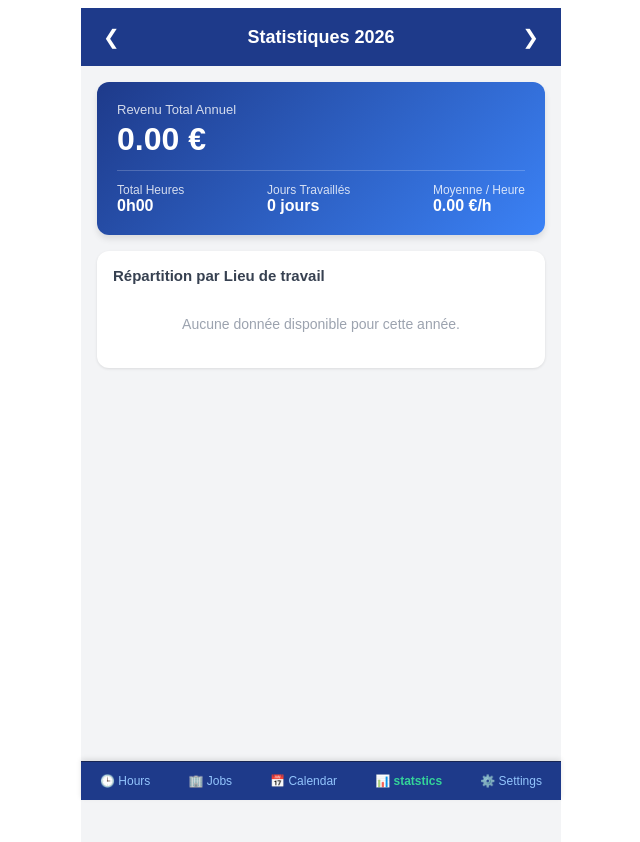
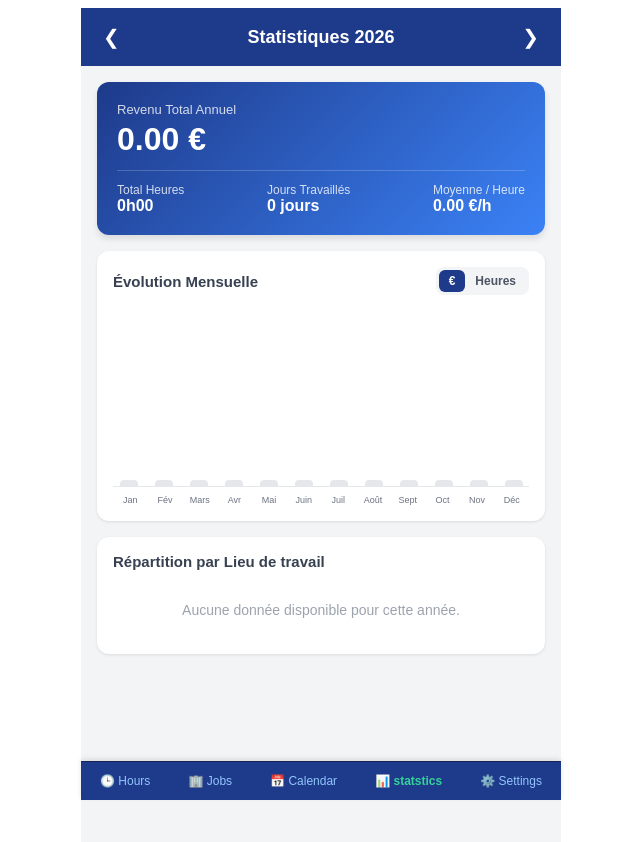
Before and after one commit to NminaN85/Monshift, a Next.js app: page /stats in a window 1280 px wide. Shown: the top 842 px of the page, without its empty margins (319-959 px from the left). Built offline with nearby package versions, Linux system fonts and the light colour scheme.

Commit message:
Add multilingual support for statistics page

```diff
--- a/src/app/stats/page.tsx
+++ b/src/app/stats/page.tsx
@@ -14,18 +14,71 @@ interface DayRecord {
 }
 interface Job { id: string; name: string; rate: number; color: string; }
 
+const monthsData: Record<string, string[]> = {
+  fr: ["Jan", "Fév", "Mars", "Avr", "Mai", "Juin", "Juil", "Août", "Sept", "Oct", "Nov", "Déc"],
+  en: ["Jan", "Feb", "Mar", "Apr", "May", "Jun", "Jul", "Aug", "Sep", "Oct", "Nov", "Dec"],
+  ar: ["يناير", "فبراير", "مارس", "أبريل", "مايو", "يونيو", "يوليو", "أغسطس", "سبتمبر", "أكتوبر", "نوفمبر", "ديسمبر"]
+};
+
+const texts: Record<string, any> = {
+  fr: {
+    statsTitle: "Statistiques",
+    totalYear: "Revenu Total Annuel",
+    totalHours: "Total Heures",
+    workedDays: "Jours Travaillés",
+    avgRate: "Moyenne / Heure",
+    monthlyEvolution: "Évolution Mensuelle",
+    jobBreakdown: "Répartition par Lieu de travail",
+    noData: "Aucune donnée disponible pour cette année.",
+    hoursLabel: "Heures",
+    daysUnit: "jours"
+  },
+  en: {
+    statsTitle: "Statistics",
+    totalYear: "Total Annual Revenue",
+    totalHours: "Total Hours",
+    workedDays: "Worked Days",
+    avgRate: "Average / Hour",
+    monthlyEvolution: "Monthly Evolution",
+    jobBreakdown: "Job Breakdown",
+    noData: "No data available for this year.",
+    hoursLabel: "Hours",
+    daysUnit: "days"
+  },
+  ar: {
+    statsTitle: "الإحصائيات",
+    totalYear: "إجمالي الدخل السنوي",
+    totalHours: "إجمالي الساعات",
+    workedDays: "الأيام المكتملة",
+    avgRate: "المتوسط / الساعة",
+    monthlyEvolution: "التطور الشهري",
+    jobBreakdown: "التوزيع حسب أماكن العمل",
+    noData: "لا توجد بيانات متاحة لهذا العام.",
+    hoursLabel: "ساعات",
+    daysUnit: "أيام"
+  }
+};
+
 export default function StatsPage() {
+  const [lang, setLang] = useState("fr");
   const [currentYear, setCurrentYear] = useState(2026);
   const [history, setHistory] = useState<Record<string, DayRecord>>({});
   const [jobs, setJobs] = useState<Job[]>([]);
+  const [chartType, setChartType] = useState<"amount" | "hours">("amount");
 
   useEffect(() => {
+    const savedLang = localStorage.getItem("monshift_lang");
+    if (savedLang) setLang(savedLang);
+
     const savedHistory = localStorage.getItem("monshift_history");
     if (savedHistory) setHistory(JSON.parse(savedHistory));
 
     const savedJobs = localStorage.getItem("monshift_jobs");
     if (savedJobs) setJobs(JSON.parse(savedJobs));
   }, []);
+
+  const t = texts[lang] || texts["fr"];
+  const monthsShort = monthsData[lang] || monthsData["fr"];
 
   const calculateDayMetrics = (day: DayRecord) => {
     const [startH, startM] = day.startTime.split(":").map(Number);
@@ -48,7 +101,25 @@ export default function StatsPage() {
     return { netMins, amount, job };
   };
 
-  // حساب إحصائيات العام
+  const getMonthlyData = () => {
+    const months = Array(12).fill(0).map(() => ({ mins: 0, amount: 0 }));
+
+    Object.values(history).forEach(day => {
+      const d = new Date(day.date);
+      if (d.getFullYear() === currentYear) {
+        const mIndex = d.getMonth();
+        const metrics = calculateDayMetrics(day);
+        months[mIndex].mins += metrics.netMins;
+        months[mIndex].amount += metrics.amount;
+      }
+    });
+
+    return months;
+  };
+
+  const monthlyData = getMonthlyData();
+  const maxVal = Math.max(...monthlyData.map(m => chartType === "amount" ? m.amount : m.mins / 60), 10);
+
   const getYearStats = () => {
     let totalMins = 0;
     let totalAmount = 0;
@@ -89,59 +160,104 @@ export default function StatsPage() {
   };
 
   const stats = getYearStats();
+  const totalJobAmount = stats.jobBreakdown.reduce((acc, j) => acc + j.amount, 0) || 1;
 
   return (
-    <main style={{ maxWidth: "480px", margin: "0 auto", paddingBottom: "90px", fontFamily: "sans-serif", background: "#f3f4f6", minHeight: "100vh" }}>
+    <main style={{ maxWidth: "480px", margin: "0 auto", paddingBottom: "90px", fontFamily: "sans-serif", background: "#f3f4f6", minHeight: "100vh", direction: lang === "ar" ? "rtl" : "ltr" }}>
 
-      {/* رأس الصفحة */}
       <header style={{ background: "#1e3a8a", color: "white", padding: "16px", display: "flex", justifyContent: "space-between", alignItems: "center" }}>
         <button onClick={() => setCurrentYear(currentYear - 1)} style={{ background: "transparent", border: "none", color: "white", fontSize: "20px", cursor: "pointer" }}>❮</button>
-        <div style={{ fontSize: "18px", fontWeight: "bold" }}>Statistiques {currentYear}</div>
+        <div style={{ fontSize: "18px", fontWeight: "bold" }}>{t.statsTitle} {currentYear}</div>
         <button onClick={() => setCurrentYear(currentYear + 1)} style={{ background: "transparent", border: "none", color: "white", fontSize: "20px", cursor: "pointer" }}>❯</button>
       </header>
 
       <div style={{ padding: "16px" }}>
 
-        {/* البطاقة الرئيسية للإجماليات */}
         <div style={{ background: "linear-gradient(135deg, #1e3a8a 0%, #3b82f6 100%)", color: "white", padding: "20px", borderRadius: "12px", marginBottom: "16px", boxShadow: "0 4px 6px rgba(0,0,0,0.1)" }}>
-          <div style={{ fontSize: "13px", opacity: 0.8, marginBottom: "4px" }}>Revenu Total Annuel</div>
+          <div style={{ fontSize: "13px", opacity: 0.8, marginBottom: "4px" }}>{t.totalYear}</div>
           <div style={{ fontSize: "32px", fontWeight: "bold", marginBottom: "12px" }}>{stats.totalAmount} €</div>
 
           <div style={{ display: "flex", justifyContent: "space-between", borderTop: "1px solid rgba(255,255,255,0.2)", paddingTop: "12px" }}>
             <div>
-              <div style={{ fontSize: "12px", opacity: 0.8 }}>Total Heures</div>
+              <div style={{ fontSize: "12px", opacity: 0.8 }}>{t.totalHours}</div>
               <div style={{ fontSize: "16px", fontWeight: "bold" }}>{stats.formattedTime}</div>
             </div>
             <div>
-              <div style={{ fontSize: "12px", opacity: 0.8 }}>Jours Travaillés</div>
-              <div style={{ fontSize: "16px", fontWeight: "bold" }}>{stats.totalDays} jours</div>
+              <div style={{ fontSize: "12px", opacity: 0.8 }}>{t.workedDays}</div>
+              <div style={{ fontSize: "16px", fontWeight: "bold" }}>{stats.totalDays} {t.daysUnit}</div>
             </div>
             <div>
-              <div style={{ fontSize: "12px", opacity: 0.8 }}>Moyenne / Heure</div>
+              <div style={{ fontSize: "12px", opacity: 0.8 }}>{t.avgRate}</div>
               <div style={{ fontSize: "16px", fontWeight: "bold" }}>{stats.avgRate} €/h</div>
             </div>
           </div>
         </div>
 
-        {/* تفاصيل حسب الوظيفة */}
         <div style={{ background: "white", padding: "16px", borderRadius: "12px", boxShadow: "0 1px 3px rgba(0,0,0,0.1)", marginBottom: "16px" }}>
-          <div style={{ fontWeight: "bold", fontSize: "15px", color: "#374151", marginBottom: "12px" }}>Répartition par Lieu de travail</div>
+          <div style={{ display: "flex", justifyContent: "space-between", alignItems: "center", marginBottom: "16px" }}>
+            <div style={{ fontWeight: "bold", fontSize: "15px", color: "#374151" }}>{t.monthlyEvolution}</div>
+            <div style={{ display: "flex", background: "#f3f4f6", padding: "3px", borderRadius: "8px" }}>
+              <button
+                onClick={() => setChartType("amount")}
+                style={{ padding: "4px 10px", fontSize: "12px", fontWeight: "bold", border: "none", background: chartType === "amount" ? "#1e3a8a" : "transparent", color: chartType === "amount" ? "white" : "#4b5563", borderRadius: "6px", cursor: "pointer" }}
+              >
+                €
+              </button>
+              <button
+                onClick={() => setChartType("hours")}
+                style={{ padding: "4px 10px", fontSize: "12px", fontWeight: "bold", border: "none", background: chartType === "hours" ? "#1e3a8a" : "transparent", color: chartType === "hours" ? "white" : "#4b5563", borderRadius: "6px", cursor: "pointer" }}
+              >
+                {t.hoursLabel}
+              </button>
+            </div>
+          </div>
+
+          <div style={{ height: "160px", display: "flex", alignItems: "flex-end", justifyContent: "space-between", gap: "4px", paddingTop: "15px", borderBottom: "1px solid #e5e7eb" }}>
+            {monthlyData.map((data, index) => {
+              const val = chartType === "amount" ? data.amount : data.mins / 60;
+              const heightPercent = maxVal > 0 ? (val / maxVal) * 100 : 0;
+
+              return (
+                <div key={index} style={{ flex: 1, display: "flex", flexDirection: "column", alignItems: "center", height: "100%", justifyContent: "flex-end" }}>
+                  <div title={`${val.toFixed(1)}`} style={{ width: "100%", maxWidth: "18px", height: `${Math.max(heightPercent, 4)}%`, background: val > 0 ? "#3b82f6" : "#e5e7eb", borderTopLeftRadius: "4px", borderTopRightRadius: "4px", transition: "height 0.3s ease" }}></div>
+                </div>
+              );
+            })}
+          </div>
+
+          <div style={{ display: "flex", justifyContent: "space-between", paddingTop: "8px" }}>
+            {monthsShort.map((m, index) => (
+              <div key={index} style={{ flex: 1, textAlign: "center", fontSize: "9px", color: "#6b7280" }}>
+                {m}
+              </div>
+            ))}
+          </div>
+        </div>
+
+        <div style={{ background: "white", padding: "16px", borderRadius: "12px", boxShadow: "0 1px 3px rgba(0,0,0,0.1)", marginBottom: "16px" }}>
+          <div style={{ fontWeight: "bold", fontSize: "15px", color: "#374151", marginBottom: "12px" }}>{t.jobBreakdown}</div>
 
           {stats.jobBreakdown.length === 0 ? (
-            <div style={{ color: "#9ca3af", fontSize: "14px", textAlign: "center", padding: "20px" }}>Aucune donnée disponible pour cette année.</div>
+            <div style={{ color: "#9ca3af", fontSize: "14px", textAlign: "center", padding: "20px" }}>{t.noData}</div>
           ) : (
-            stats.jobBreakdown.map((jb, index) => (
-              <div key={index} style={{ display: "flex", justifyContent: "space-between", alignItems: "center", padding: "10px 0", borderBottom: index < stats.jobBreakdown.length - 1 ? "1px solid #e5e7eb" : "none" }}>
-                <div style={{ display: "flex", alignItems: "center", gap: "10px" }}>
-                  <div style={{ width: "12px", height: "12px", borderRadius: "50%", background: jb.color }}></div>
-                  <div>
-                    <div style={{ fontWeight: "bold", fontSize: "14px", color: "#1f2937" }}>{jb.name}</div>
-                    <div style={{ fontSize: "12px", color: "#6b7280" }}>{Math.floor(jb.mins / 60)}h{String(jb.mins % 60).padStart(2, "0")}</div>
+            stats.jobBreakdown.map((jb, index) => {
+              const percent = (jb.amount / totalJobAmount) * 100;
+              return (
+                <div key={index} style={{ marginBottom: "14px", borderBottom: index < stats.jobBreakdown.length - 1 ? "1px solid #e5e7eb" : "none", paddingBottom: index < stats.jobBreakdown.length - 1 ? "10px" : "0" }}>
+                  <div style={{ display: "flex", justifyContent: "space-between", alignItems: "center", marginBottom: "6px" }}>
+                    <div style={{ display: "flex", alignItems: "center", gap: "8px" }}>
+                      <div style={{ width: "12px", height: "12px", borderRadius: "50%", background: jb.color }}></div>
+                      <span style={{ fontWeight: "bold", fontSize: "14px", color: "#1f2937" }}>{jb.name}</span>
+                    </div>
+                    <div style={{ fontWeight: "bold", fontSize: "14px", color: "#0284c7" }}>{jb.amount.toFixed(2)} € ({percent.toFixed(0)}%)</div>
                   </div>
+                  <div style={{ width: "100%", height: "8px", background: "#f3f4f6", borderRadius: "4px", overflow: "hidden", marginBottom: "4px" }}>
+                    <div style={{ width: `${percent}%`, height: "100%", background: jb.color, borderRadius: "4px", transition: "width 0.3s ease" }}></div>
+                  </div>
+                  <div style={{ fontSize: "11px", color: "#6b7280" }}>{Math.floor(jb.mins / 60)}h{String(jb.mins % 60).padStart(2, "0")} travaillées</div>
                 </div>
-                <div style={{ fontWeight: "bold", fontSize: "15px", color: "#0284c7" }}>{jb.amount.toFixed(2)} €</div>
-              </div>
-            ))
+              );
+            })
           )}
         </div>
 
```
